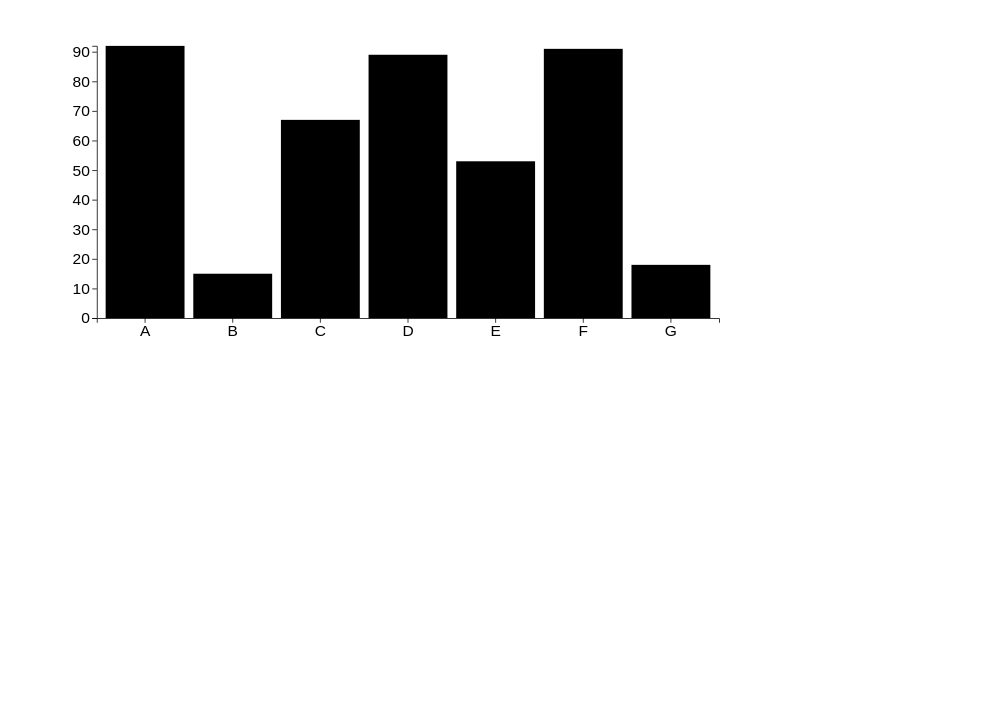
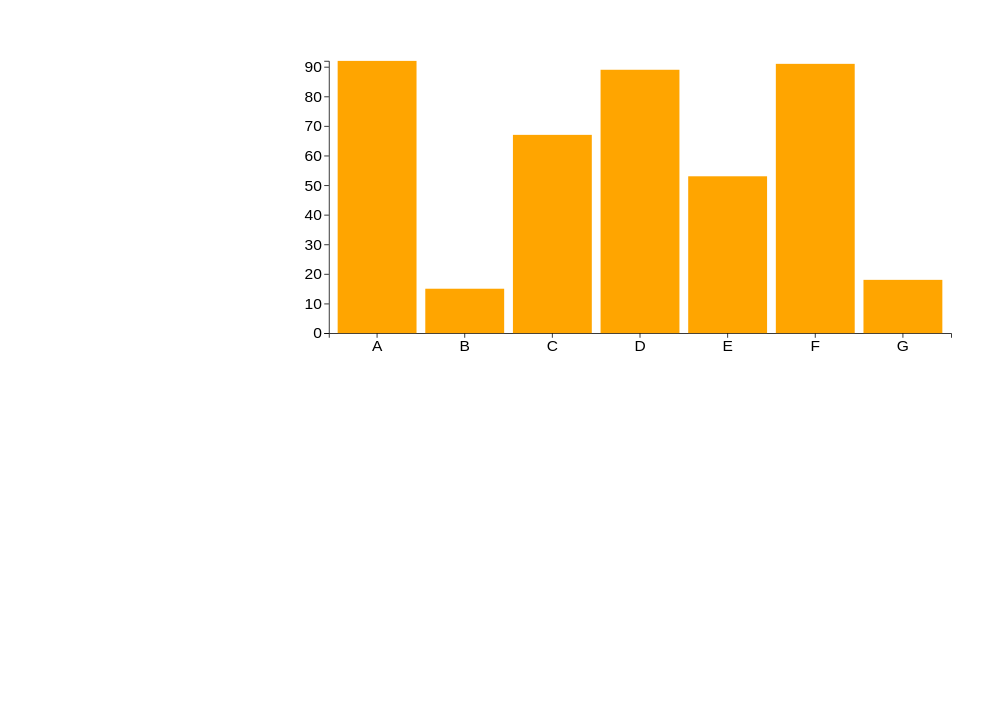
Before and after one commit to DS4200-S22/ic-07-evaneddleston, a plain HTML site: page index.html in a window 1280 px wide. Shown: the part 73-800 px from the top of the page, without its empty margins (0-1006 px from the left). Drawn offline with Linux system fonts and the light colour scheme.

Commit message:
Update index.html

```diff
--- a/index.html
+++ b/index.html
@@ -2,10 +2,10 @@
 <html>
 
 <head>
-<link href="style.css" rel="style">
+<meta charset=utf-8/>
+<link rel="stylesheet" href="style.css">
 <script type="text/javascript" src="js/d3.v6.1.1/d3.min.js">
 </script>
-  <meta charset=utf-8/>
 </head>
 
 
```
